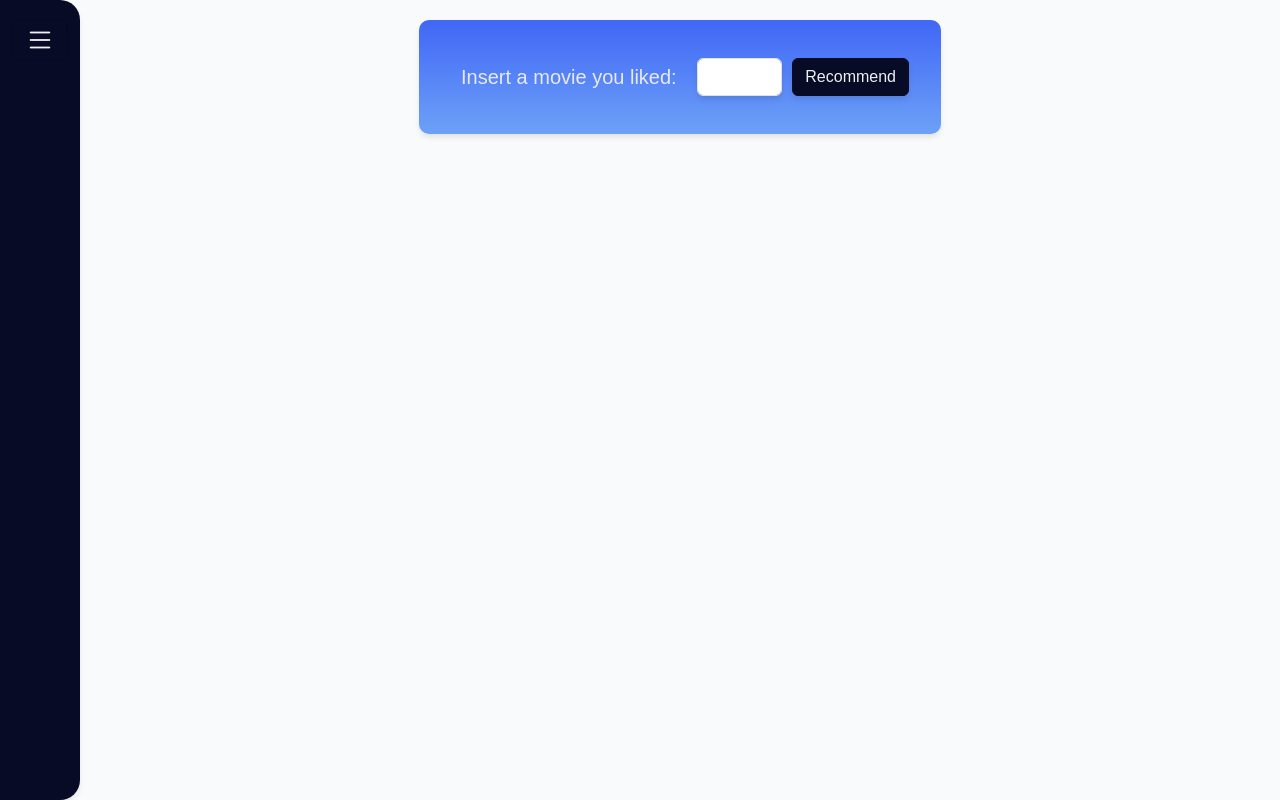
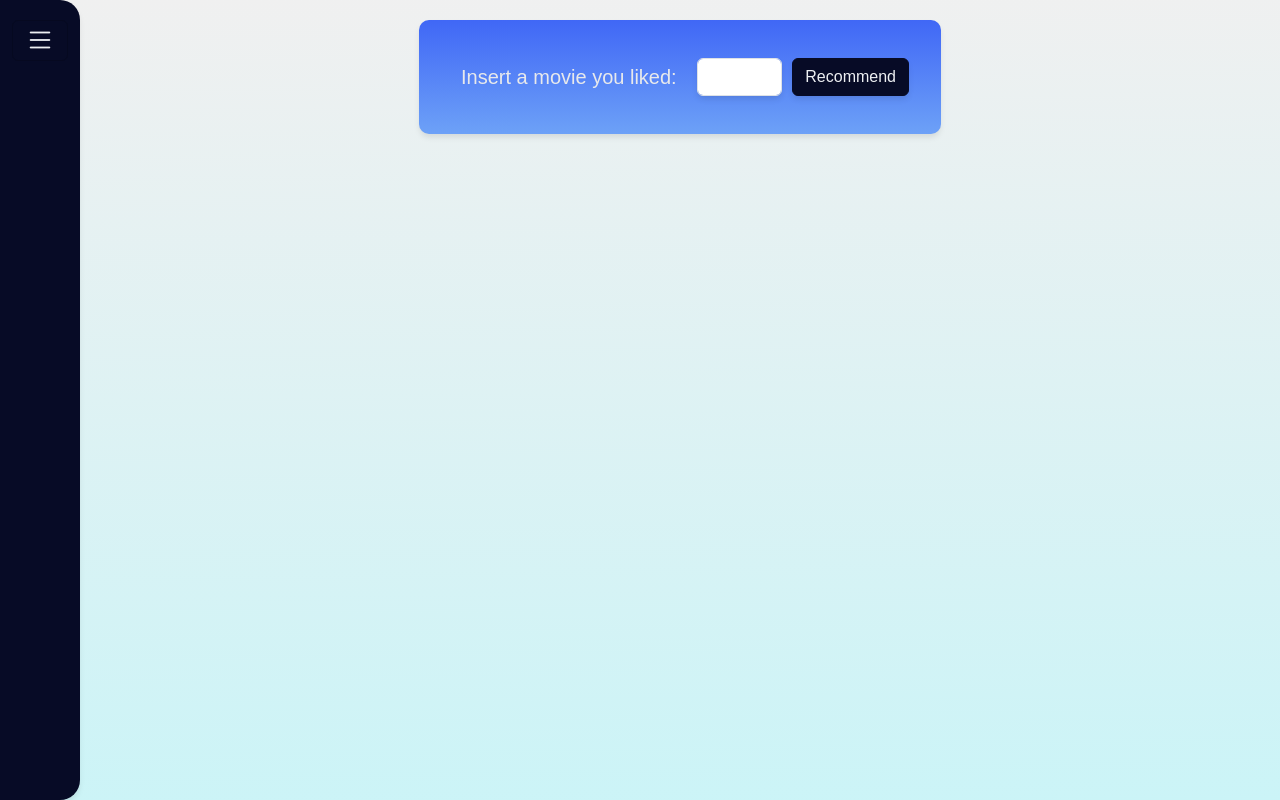
Before and after one commit to gitLeoVillarreal/ILOVECINE, a Flask app: template templates/recommend.html in a window 1280 px wide. Run offline with Flask 3, Linux system fonts and the light colour scheme; the template is opened without the code that fills it: most values are stand-ins (such as "Sample title", 1, 10 or a date in 2020); some web fonts are replaced.

Commit message:
Update recommend page layout and styles

```diff
--- a/static/styles.css
+++ b/static/styles.css
@@ -6,7 +6,8 @@
 
 body {
     font-family: "Stack Sans Text", sans-serif;
-    background-color: #F8FAFC;
+    background: #f0f0f0;
+background: linear-gradient(179deg, rgba(240, 240, 240, 1) 0%, rgba(203, 244, 247, 1) 100%, rgba(163, 162, 160, 1) 0%);
 }
 
 hr {
--- a/templates/recommend.html
+++ b/templates/recommend.html
@@ -9,10 +9,8 @@
         <input class="form-control" id="movie" list="movie-list">
         <datalist id="movie-list">
             {% for m in movies %}
-            <option value = "{{m['title']}}">
-
+            <option value = "{{m[2]}}">
             {% endfor %}
-            <option value="hola">
         </datalist>
         <button class="btn btn-primary" type="submit">Recommend</button>
     </form>
```
